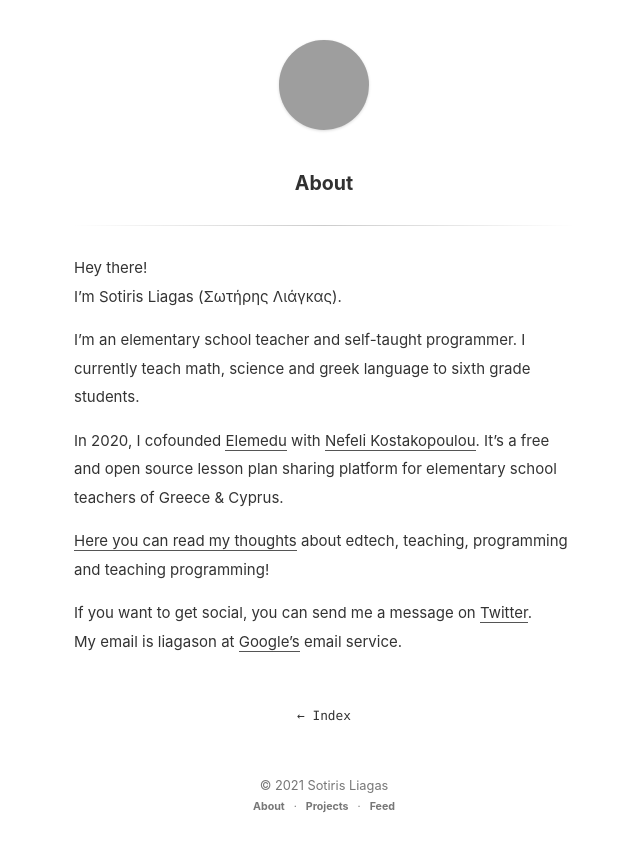
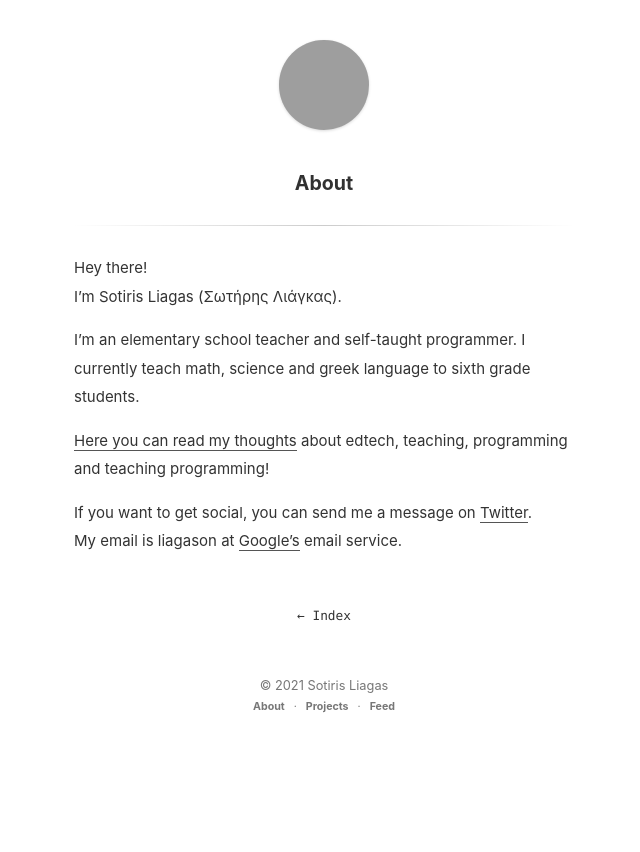
Before and after one commit to liagason/A-Jekyll-Blog, a Jekyll site: the page built from about.md, in a window 1280 px wide, cut to the strip 0-852 px from the top of the page. Shown: the whole strip, without its empty margins (316-956 px from the left). Built offline with Jekyll 4.4.1, drawn with Linux system fonts in a browser that asks for light colours; grey boxes are pictures that could not be loaded.

Commit message:
Update about.md

```diff
--- a/about.md
+++ b/about.md
@@ -8,8 +8,6 @@ I'm Sotiris Liagas (Σωτήρης Λιάγκας).
 
 I'm an elementary school teacher and self-taught programmer. I currently teach math, science and greek language to sixth grade students.
 
-In 2020, I cofounded [Elemedu](https://elemedu.com) with [Nefeli Kostakopoulou](https://nefeli.dev). It's a free and open source lesson plan sharing platform for elementary school teachers of Greece & Cyprus.
-
 [Here you can read my thoughts](https://liagason.com) about edtech, teaching, programming and teaching programming!
 
 If you want to get social, you can send me a message on [Twitter](https://twitter.com/liagason).
```
